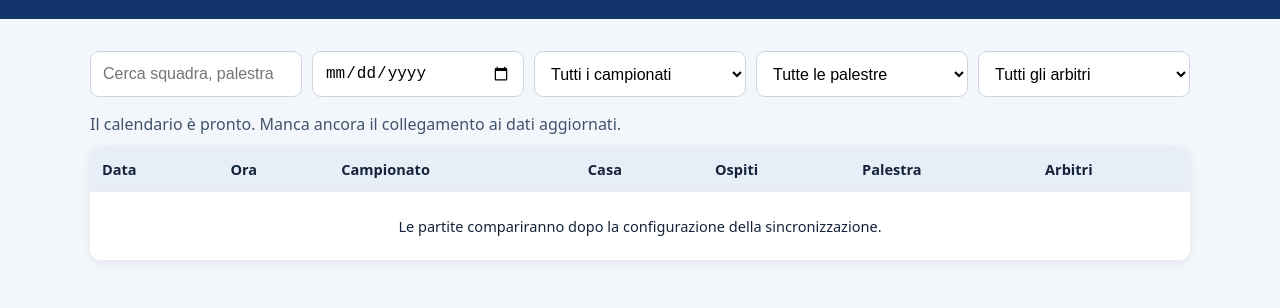
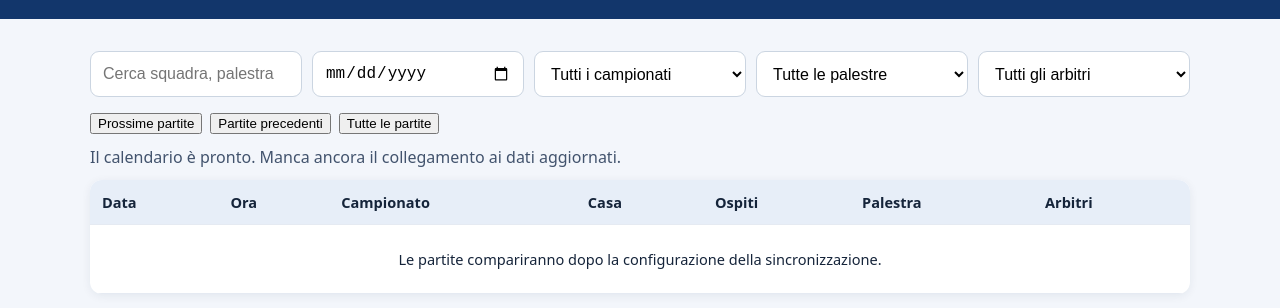
Before and after one commit to cedro32-netizen/basketpiu-calendario, a plain HTML site: page index.html in a window 1280 px wide. Shown: the part 86-394 px from the top of the page. Drawn offline with Linux system fonts and the light colour scheme.

Commit message:
Update index.html

```diff
--- a/index.html
+++ b/index.html
@@ -1,14 +1,14 @@
 <!doctype html>
 <html lang="it"><head><meta charset="utf-8"><meta name="viewport" content="width=device-width,initial-scale=1"><title>Calendario Basketpiù 2026/27</title>
 <style>:root{font-family:system-ui,Arial,sans-serif;color:#15243a;background:#f3f6fb}body{margin:0}header{background:#12366b;color:white;padding:22px 16px}header h1{margin:0;font-size:1.55rem}header p{margin:5px 0 0;color:#dce7fa}main{max-width:1100px;margin:auto;padding:16px}.filters{display:grid;grid-template-columns:repeat(auto-fit,minmax(160px,1fr));gap:10px;margin:16px 0}input,select{width:100%;box-sizing:border-box;border:1px solid #cbd5e1;border-radius:9px;background:white;padding:12px;font-size:1rem}.meta{margin:12px 0;color:#42536d}.table-wrap{overflow:auto;border-radius:12px;background:white;box-shadow:0 2px 10px #14284a12}table{width:100%;border-collapse:collapse;min-width:850px}th,td{text-align:left;padding:12px;border-bottom:1px solid #e5eaf2;font-size:.91rem}th{background:#e7eef8;position:sticky;top:0}tr:hover{background:#f7faff}.empty{text-align:center;padding:24px}.home{font-weight:650}@media(max-width:650px){header{padding:18px 14px}main{padding:12px}.table-wrap{overflow:visible;background:transparent;box-shadow:none}table{min-width:0}thead{display:none}tbody{display:grid;gap:12px}tr{display:block;background:white;border-radius:12px;padding:12px;box-shadow:0 2px 10px #14284a12}td{display:flex;justify-content:space-between;gap:14px;border:0;padding:5px 0;text-align:right;overflow-wrap:anywhere}td:before{content:attr(data-label);font-weight:650;text-align:left;flex:0 0 85px;color:#52627a}.empty{display:block;text-align:center}}</style></head>
-<body><header><h1>🏀 Calendario Basketpiù</h1><p>Stagione sportiva 2026–2027 · Calendario generale</p></header><main><div class="filters"><input id="search" type="search" placeholder="Cerca squadra, palestra, arbitro…" aria-label="Ricerca libera"><input id="date" type="date" aria-label="Filtra per data"><select id="champ"><option value="">Tutti i campionati</option></select><select id="gym"><option value="">Tutte le palestre</option></select><select id="referee"><option value="">Tutti gli arbitri</option></select></div><p class="meta" id="status">Caricamento partite…</p><div class="table-wrap"><table><thead><tr><th>Data</th><th>Ora</th><th>Campionato</th><th>Casa</th><th>Ospiti</th><th>Palestra</th><th>Arbitri</th></tr></thead><tbody id="games"></tbody></table></div></main>
+<body><header><h1>🏀 Calendario Basketpiù</h1><p>Stagione sportiva 2026–2027 · Calendario generale</p></header><main><div class="filters"><input id="search" type="search" placeholder="Cerca squadra, palestra, arbitro…" aria-label="Ricerca libera"><input id="date" type="date" aria-label="Filtra per data"><select id="champ"><option value="">Tutti i campionati</option></select><select id="gym"><option value="">Tutte le palestre</option></select><select id="referee"><option value="">Tutti gli arbitri</option></select></div><div style="display:flex;gap:8px;flex-wrap:wrap;margin:12px 0"><button type="button" onclick="vistaPartite='future';render()">Prossime partite</button><button type="button" onclick="vistaPartite='passate';render()">Partite precedenti</button><button type="button" onclick="vistaPartite='tutte';render()">Tutte le partite</button></div><p class="meta" id="status">Caricamento partite…</p><div class="table-wrap"><table><thead><tr><th>Data</th><th>Ora</th><th>Campionato</th><th>Casa</th><th>Ospiti</th><th>Palestra</th><th>Arbitri</th></tr></thead><tbody id="games"></tbody></table></div></main>
 <script>
-const els={search:document.getElementById('search'),date:document.getElementById('date'),champ:document.getElementById('champ'),gym:document.getElementById('gym'),referee:document.getElementById('referee'),games:document.getElementById('games'),status:document.getElementById('status')};let all=[];
+const els={search:document.getElementById('search'),date:document.getElementById('date'),champ:document.getElementById('champ'),gym:document.getElementById('gym'),referee:document.getElementById('referee'),games:document.getElementById('games'),status:document.getElementById('status')};let all=[];let vistaPartite = 'future';
 function clean(x){return String(x??'').trim()}
 function dateLabel(s){if(!s)return '—';const d=new Date(s+'T12:00:00');return Number.isNaN(d.getTime())?s:new Intl.DateTimeFormat('it-IT',{weekday:'short',day:'2-digit',month:'short',year:'numeric'}).format(d)}
 function addCell(tr,label,value,cls){const td=document.createElement('td');td.dataset.label=label;td.textContent=clean(value)||'—';if(cls)td.className=cls;tr.appendChild(td)}
 function fillSelect(el,values){for(const v of [...new Set(values.map(clean).filter(Boolean))].sort((a,b)=>a.localeCompare(b,'it'))){const o=document.createElement('option');o.value=v;o.textContent=v;el.appendChild(o)}}
-function render(){const q=els.search.value.toLocaleLowerCase('it');const filtered=all.filter(g=>(!els.date.value||g.data.split('/').reverse().join('-')===els.date.value)&&(!els.champ.value||g.campionato===els.champ.value)&&(!els.gym.value||g.palestra===els.gym.value)&&(!els.referee.value||clean(g.arbitri).includes(els.referee.value))&&(!q||[g.data,g.ora,g.campionato,g.casa,g.ospiti,g.palestra,g.arbitri,g.numero].some(v=>clean(v).toLocaleLowerCase('it').includes(q))));els.games.replaceChildren();for(const g of filtered){const tr=document.createElement('tr');addCell(tr,'Data',dateLabel(g.data));addCell(tr,'Ora',g.ora);addCell(tr,'Campionato',g.campionato);addCell(tr,'Casa',g.casa,'home');addCell(tr,'Ospiti',g.ospiti);addCell(tr,'Palestra',g.palestra);addCell(tr,'Arbitri',g.arbitri);els.games.appendChild(tr)}if(!filtered.length){const tr=document.createElement('tr'),td=document.createElement('td');td.colSpan=7;td.className='empty';td.textContent='Nessuna partita trovata.';tr.appendChild(td);els.games.appendChild(tr)}els.status.textContent=`${filtered.length} partite visualizzate su ${all.length}`}
+function render(){const q=els.search.value.toLocaleLowerCase('it');const filtered=all.filter(g=>(vistaPartite==='tutte'||(vistaPartite==='future'?g.data.split('/').reverse().join('-')>=new Date().toLocaleDateString('sv-SE'):g.data.split('/').reverse().join('-')<new Date().toLocaleDateString('sv-SE')))&&(!els.date.value||g.data.split('/').reverse().join('-')===els.date.value)&&(!els.champ.value||g.campionato===els.champ.value)&&(!els.gym.value||g.palestra===els.gym.value)&&(!els.referee.value||clean(g.arbitri).includes(els.referee.value))&&(!q||[g.data,g.ora,g.campionato,g.casa,g.ospiti,g.palestra,g.arbitri,g.numero].some(v=>clean(v).toLocaleLowerCase('it').includes(q))));els.games.replaceChildren();for(const g of filtered){const tr=document.createElement('tr');addCell(tr,'Data',dateLabel(g.data));addCell(tr,'Ora',g.ora);addCell(tr,'Campionato',g.campionato);addCell(tr,'Casa',g.casa,'home');addCell(tr,'Ospiti',g.ospiti);addCell(tr,'Palestra',g.palestra);addCell(tr,'Arbitri',g.arbitri);els.games.appendChild(tr)}if(!filtered.length){const tr=document.createElement('tr'),td=document.createElement('td');td.colSpan=7;td.className='empty';td.textContent='Nessuna partita trovata.';tr.appendChild(td);els.games.appendChild(tr)}els.status.textContent=`${filtered.length} partite visualizzate su ${all.length}`}
 for(const el of [els.search,els.date,els.champ,els.gym,els.referee])el.addEventListener('input',render);
   const DATI_BASKETPIU =
   "https://script.google.com/macros/s/AKfycbzmHpei9HWeYuKa1C-AXwF6I_i47K5qM83dZLgB20UkEK5XmaWmdY58M0ukc2nrFQI/exec";
```
